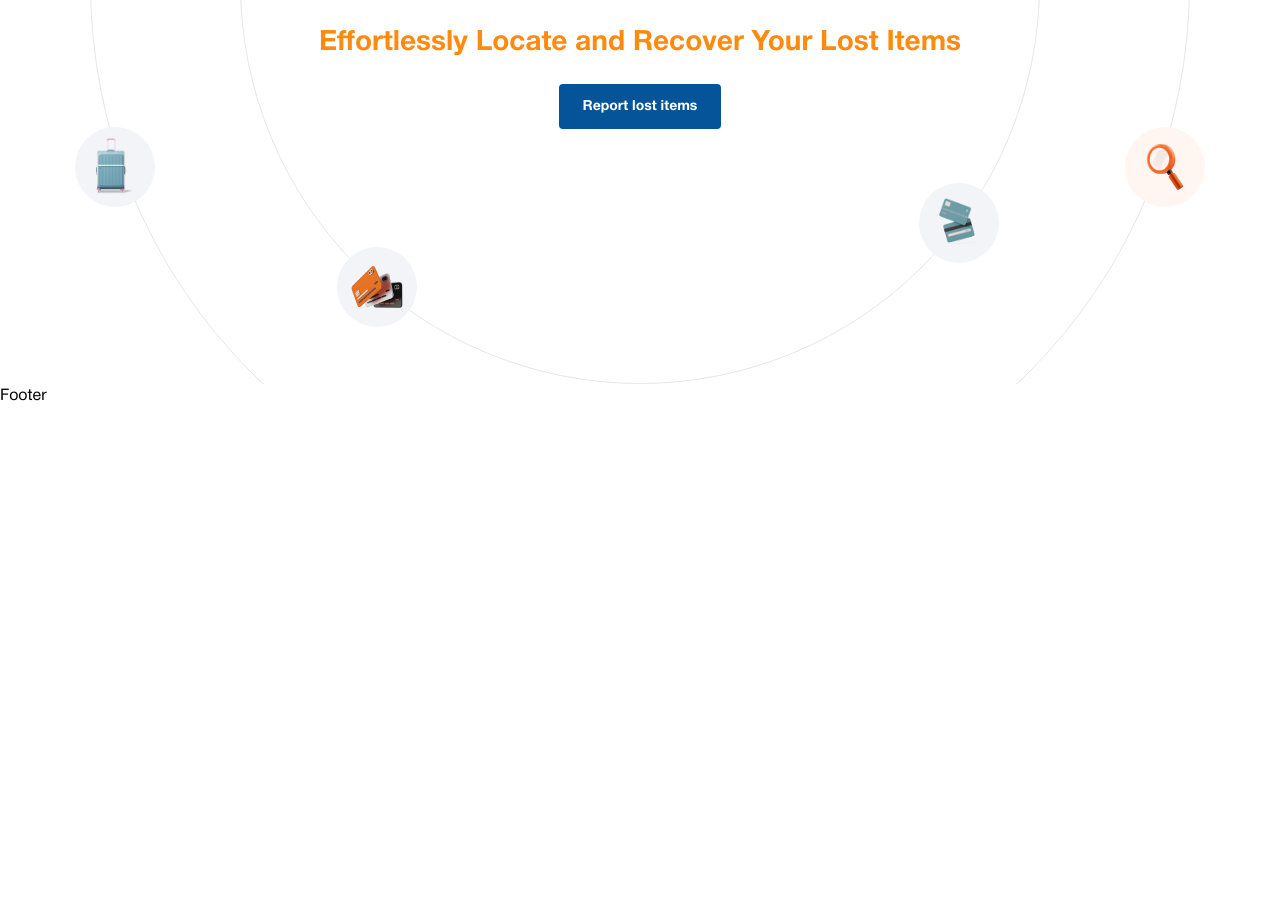
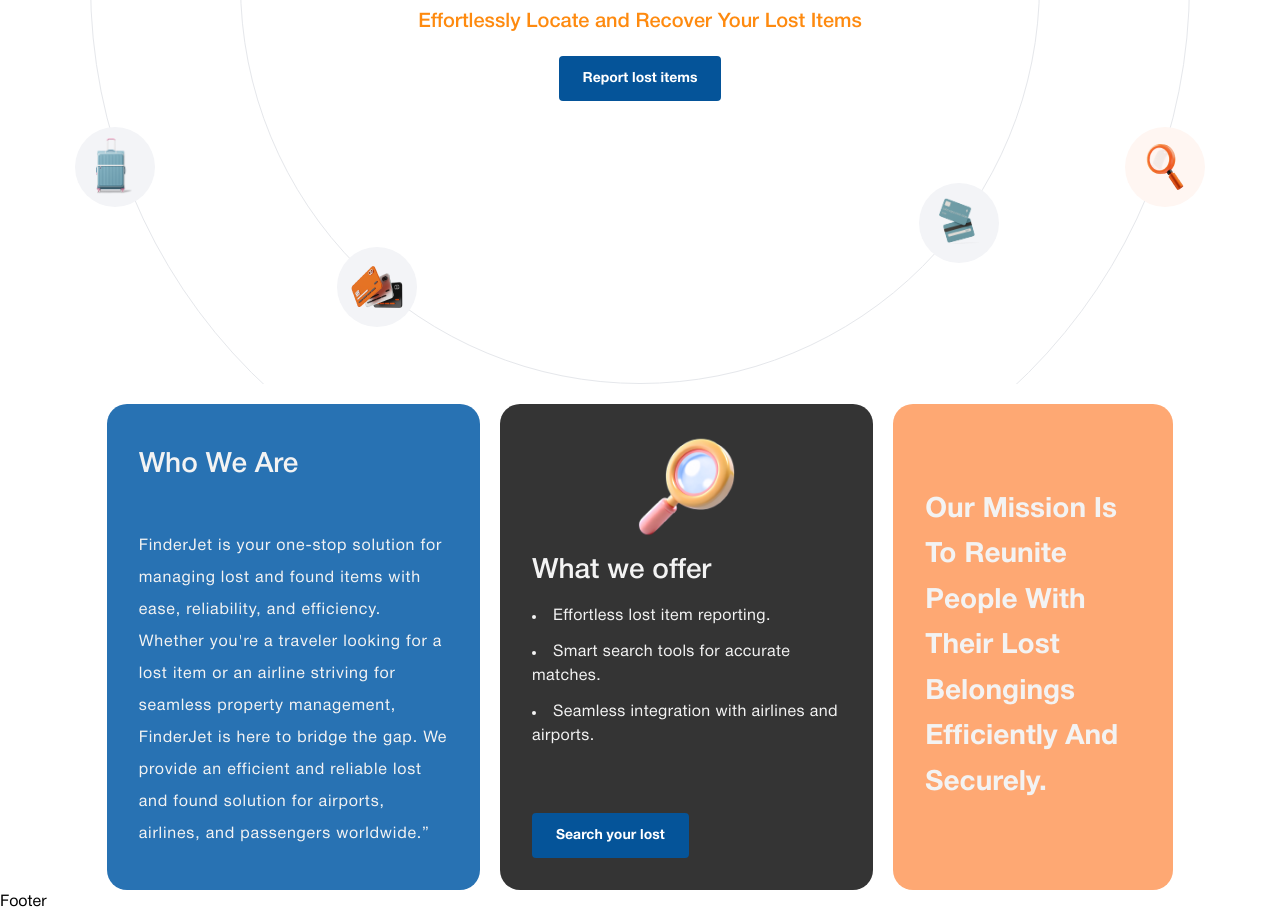
Before and after one commit to Moharamxr/FinderJet-traveler, a Next.js app: page / in a window 1280 px wide. Shown: the part 488-1402 px from the top of the page. Before the commit the page ends 896 px from the top, so only its background shows below. Built offline with nearby package versions, Linux system fonts and the light colour scheme.

Commit message:
hero + MV

```diff
--- a/app/_assets/NavLogo.jsx
+++ b/app/_assets/NavLogo.tsx
@@ -1,16 +1,24 @@
 import Link from "next/link";
 import React from "react";
 
-const NavLogo = () => {
+const NavLogo = ({
+  width = "150",
+  height = "48",
+  extraStyle = "",
+}: {
+  width?: string;
+  height?: string;
+  extraStyle?: string;
+}) => {
   return (
     <Link href={"/"}>
       <svg
-        width="150"
-        height="48"
+        width={width}
+        height={height}
         viewBox="0 0 150 48"
         fill="none"
         xmlns="http://www.w3.org/2000/svg"
-        className="cursor-pointer"
+        className={"cursor-pointer "+extraStyle}
       >
         <path
           d="M28.5666 22.6368L30.7367 23.5791L29.8311 19.2449L32.7662 16.3303L31.0406 15.6347L28.5217 17.656L21.9663 14.6822L26.4331 8.8387L25.0972 8.14115C24.8687 8.00041 24.5444 8.14115 24.1732 8.42262L21.5788 10.8702L19.994 10.3031C19.7268 10.195 19.3087 10.193 19.1537 10.4357L18.603 11.2679C18.4888 11.8206 19.0415 12.1918 19.6269 12.5549L19.017 13.1586L18.399 13.0281C17.4424 12.6671 16.4002 12.3775 15.256 12.1714C15.0459 12.6875 14.9418 13.0057 15.1009 13.2443C15.8556 14.515 17.5709 15.2513 19.2618 16.0019C17.4567 15.6001 15.6455 14.9841 13.8262 14.1111C13.251 13.7338 13.4325 12.918 13.663 12.0715L11.14 11.7431C10.318 11.7921 9.91416 12.0654 9.7204 12.6079C9.53479 13.0505 9.7 13.6318 10.2017 13.948C12.0272 15.2676 14.5727 16.2038 17.3853 16.9952L18.1359 19.404L17.0243 19.355C16.3798 19.4713 16.1819 19.818 16.2227 20.2851C16.3533 21.1315 17.2976 21.3926 18.3684 21.5599L19.1496 25.3862L20.0776 25.837C21.0974 26.1531 20.9955 25.633 21.0954 25.2618L21.0403 17.7437L27.5488 19.9016L28.5666 22.6368Z"
--- a/app/_components/home/FloatingIcon.tsx
+++ /dev/null
@@ -1,14 +0,0 @@
-import React from "react";
-
-const FloatingIcon = ({ src, alt, style }: { src: string, alt: string, style: React.CSSProperties }) => {
-  return (
-    <img
-      src={src}
-      alt={alt}
-      className="floating-icon"
-      style={style}
-    />
-  );
-};
-
-export default FloatingIcon;
--- a/app/_components/home/HeroSection.tsx
+++ b/app/_components/home/HeroSection.tsx
@@ -16,27 +16,27 @@ const HeroSection = () => {
     return (
         <section className="relative w-full h-screen bg-cover bg-center flex items-center justify-center overflow-hidden">
             {/* Outer Circle */}
-            <div className="relative w-[700px] h-[700px] md:w-[900px] md:h-[900px] lg:w-[1100px] lg:h-[1100px] rounded-full border border-gray-200 flex items-center justify-center">
+            <div className="relative w-[550px] h-[550px] md:w-[900px] md:h-[900px] lg:w-[1100px] lg:h-[1100px] rounded-full border border-gray-200 flex items-center  justify-center">
                 {/* Outer Circle Icons (only left and right sides) */}
 
-                <div className="bg-[#F3F4F7] rounded-full size-20 center absolute right-5 top-1/3 transform translate-x-1/2 -translate-y-1/2">
+                <div className="bg-[#F3F4F7] rounded-full size-20 center absolute right-[15%] md:right-5 top-14 md:top-1/3 transform translate-x-1/2 -translate-y-1/2">
                     <Image src={Wallet} alt="Wallet" width={60} height={40} style={{ userSelect: 'none' }} draggable="false" />
                 </div>
-                <div className="bg-[#F3F4F7] rounded-full size-20 center absolute left-6 top-1/3 transform -translate-x-1/2 -translate-y-1/2">
+                <div className="bg-[#F3F4F7] rounded-full size-20 center absolute left-[15%] md:left-6 top-14 md:top-1/3 transform -translate-x-1/2 -translate-y-1/2">
                     <Image src={Binoculars} alt="Binoculars" width={60} height={47} style={{ userSelect: 'none' }} draggable="false" />
                 </div>
-                <div className="absolute right-1 top-1/2 transform translate-x-1/2 -translate-y-1/2">
+                <div className="absolute right-1/2 md:right-1 top-1 md:top-1/2 transform translate-x-1/2 -translate-y-1/2">
                     <Image src={SmallPlane} alt="SmallPlane" width={28} height={28} style={{ userSelect: 'none' }} draggable="false" />
                 </div>
-                <div className="bg-[#FFF6F2] rounded-full size-20 center  absolute right-6 bottom-1/3 transform translate-x-1/2 translate-y-1/2">
+                <div className="bg-[#FFF6F2] rounded-full size-20 center  absolute right-[18%] md:right-6 bottom-[10%] md:bottom-1/3 transform translate-x-1/2 translate-y-1/2">
                     <Image src={Magnifier} alt="Magnifier" width={60} height={47} style={{ userSelect: 'none' }} draggable="false" />
                 </div>
-                <div className="bg-[#F3F4F7] rounded-full size-20 center  absolute left-6 bottom-1/3 transform -translate-x-1/2 translate-y-1/2">
+                <div className="bg-[#F3F4F7] rounded-full size-20 center  absolute left-[18%] md:left-6 bottom-[10%] md:bottom-1/3 transform -translate-x-1/2 translate-y-1/2">
                     <Image src={Suitcase} alt="Wallet" width={38} height={60} style={{ userSelect: 'none' }} draggable="false" />
                 </div>
 
                 {/* Inner Circle */}
-                <div className="relative w-[500px] h-[500px] md:w-[700px] md:h-[700px] lg:w-[800px] lg:h-[800px] rounded-full border border-gray-200">
+                <div className="hidden md:block relative w-[500px] h-[500px] md:w-[700px] md:h-[700px] lg:w-[800px] lg:h-[800px] rounded-full border border-gray-200">
                     {/* Inner Circle Icons (only left and right sides) */}
                     <div className=" bg-[#FFF6F2] rounded-full size-20 center absolute right-12 top-1/4 transform translate-x-1/2 -translate-y-1/2">
                         <Image src={LargePlane} alt="LargePlane" width={60} height={28} style={{ userSelect: 'none' }} draggable="false" />
@@ -56,13 +56,13 @@ const HeroSection = () => {
                         <Image src={CreditCards2} alt="Credit Cards 2" width={60} height={60} style={{ userSelect: 'none' }} draggable="false" />
                     </div>
                 </div>
-                <div className="absolute center flex-col gap-5">
-                    <h1 className="text-center selection:bg-secondary selection:text-white">
+                <div className="absolute center flex-col gap-5 h-full">
+                    <h1 className=" text-2xl md:text-4xl text-center selection:bg-secondary selection:text-white">
                         Welcome to FinderJet <br />
                         Your Trusted Partner in Recovering <br />
                         Lost Items
                     </h1>
-                    <h2 className="text-secondary">
+                    <h2 className="text-xl md:text-[28] text-center text-secondary">
                         Effortlessly Locate and Recover Your Lost Items
                     </h2>
                     <PrimaryBtn text="Report lost items"  />
--- /dev/null
+++ b/app/_components/home/MissionVisionSection.tsx
@@ -0,0 +1,49 @@
+import Image from "next/image";
+import React from "react";
+import PinkMagnifying from "../../_assets/home/pink-magnifying.png";
+import PrimaryBtn from "../buttons/PrimaryBtn";
+
+const MissionVisionSection = () => {
+  return (
+    <div className="center gap-5 px-20 text-[#F3F3F3] pt-5">
+      <div className="flex gap-5 flex-wrap justify-center">
+        {/* Card 1 */}
+        <div className="bg-[#2872B3] rounded-[20px] p-8 py-10 md:w-4/12 w-full space-y-11 flex flex-col items-start">
+          <h2>Who We Are</h2>
+          <p className="font-normal leading-8 tracking-wider flex-grow">
+            FinderJet is your one-stop solution for managing lost and found items
+            with ease, reliability, and efficiency. Whether you're a traveler
+            looking for a lost item or an airline striving for seamless property
+            management, FinderJet is here to bridge the gap. We provide an
+            efficient and reliable lost and found solution for airports, airlines,
+            and passengers worldwide.”
+          </p>
+        </div>
+
+        {/* Card 2 */}
+        <div className="bg-[#343434] rounded-[20px] p-8 md:w-4/12 w-full space-y-3 flex flex-col items-start">
+          <Image src={PinkMagnifying} width={500} height={500} alt="PinkMagnifying" />
+          <h2>What we offer</h2>
+          <ul className="list-disc list-inside space-y-3 tracking-wide font-normal leading-6 flex-grow">
+            <li>Effortless lost item reporting.</li>
+            <li>Smart search tools for accurate matches.</li>
+            <li>Seamless integration with airlines and airports.</li>
+          </ul>
+          <div>
+            <PrimaryBtn text="Search your lost" />
+          </div>
+        </div>
+
+        {/* Card 3 */}
+        <div className="bg-[#FEA873] rounded-[20px] p-8 md:w-3/12 w-full center">
+          <p className="text-[28px] font-bold leading-relaxed flex-grow">
+            Our Mission Is To Reunite People With Their Lost Belongings
+            Efficiently And Securely.
+          </p>
+        </div>
+      </div>
+    </div>
+  );
+};
+
+export default MissionVisionSection;
--- a/app/_components/layout/Navbar.tsx
+++ b/app/_components/layout/Navbar.tsx
@@ -21,17 +21,17 @@ const Navbar = () => {
     ];
 
     return (
-        <nav className=" flex justify-between items-center p-3 shadow-md shadow-gray-200">
-            <span className="md:ps-16">
-                <NavLogo />
+        <nav className="flex justify-between items-center w p-3 shadow-md shadow-gray-200">
+            <span className=" md:ps-16">
+                <NavLogo extraStyle="w-20 md:w-44 xl:w-48" />
             </span>
-            <ul className="hidden md:flex space-x-4">
+            <ul className="center gap-3">
                 {navItems.map((item) => (
                     <li
                         key={item.name}
                         className={` ${pathname === item.href ? "text-navActive" : "text-navItem"}`}
                     >
-                        <Link className="nav-item" href={item.href}>{item.name}</Link>
+                        <Link className="text-[9px] md:text-base font-medium leading-6 text-center " href={item.href}>{item.name}</Link>
                     </li>
                 ))}
             </ul>
@@ -42,9 +42,7 @@ const Navbar = () => {
                 textColor="white"
                 extraStyle="hidden md:block md:me-16"
             />
-            <div className="md:hidden">
-                <button className="text-navItem">Menu</button>
-            </div>
+
         </nav>
     );
 };
--- a/app/globals.css
+++ b/app/globals.css
@@ -30,7 +30,7 @@ h1 {
 
 h2 {
   font-size: 28px;
-  font-weight: bold;
+  font-weight: 500;
 }
 
 h3 {
@@ -46,6 +46,7 @@ h4 {
 p {
   font-size: 16px;
   line-height: 1.6;
+  font-weight: 300;
 }
 
 button {
@@ -53,14 +54,7 @@ button {
   font-weight: bold;
 }
 
-.nav-item {
-font-size: 16px;
-font-weight: 500;
-line-height: 26px;
-text-align: center;
-/* text-underline-position: from-font;
-text-decoration-skip-ink: none; */
-}
+
 .center {
   display: flex;
   justify-content: center;
--- a/app/layout.tsx
+++ b/app/layout.tsx
@@ -18,6 +18,7 @@ const helveticaNeue = localFont({
 export const metadata: Metadata = {
   title: "Finder Jet",
   description: "Report lost items and track them",
+
 };
 
 export default function RootLayout({
--- a/app/page.tsx
+++ b/app/page.tsx
@@ -1,9 +1,11 @@
 import HeroSection from "./_components/home/HeroSection";
+import MissionVisionSection from "./_components/home/MissionVisionSection";
 
 export default function Home() {
   return (
     <>
     <HeroSection />
+    <MissionVisionSection />
     </>
   );
 }
```
Also changed, not shown: app/_assets/home/pink-magnifying.png (added).
